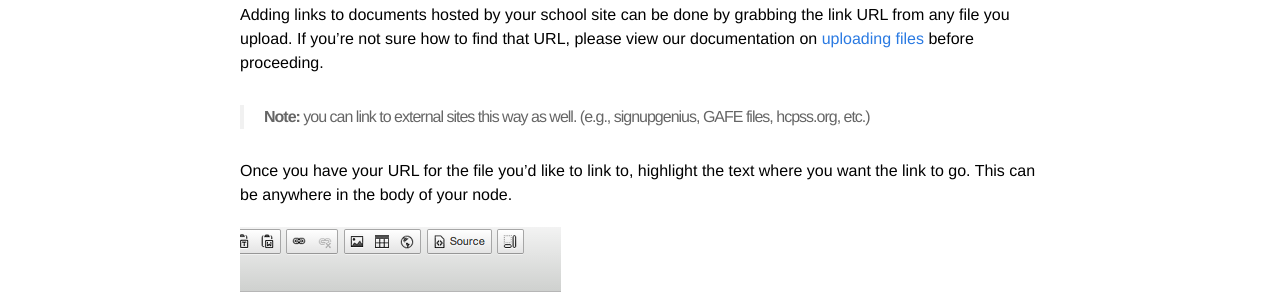
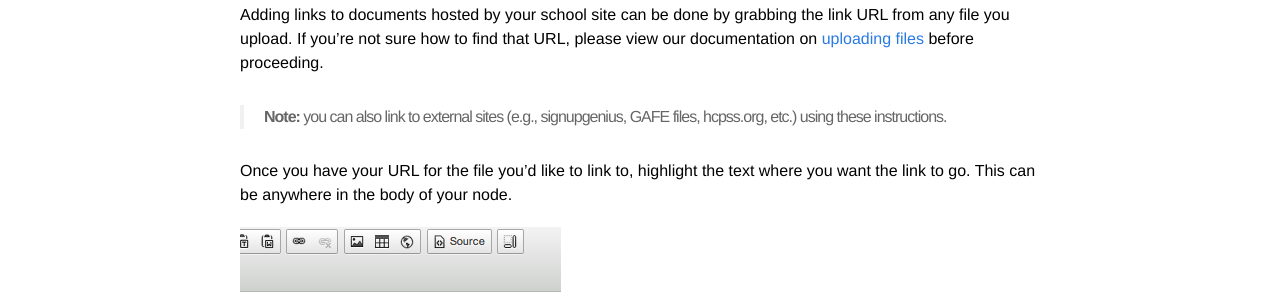
Before and after one commit to HCPSS/schoolsites-help, a Jekyll site: the page built from _posts/2014-07-15-adding-links.md, in a window 1280 px wide. Shown: the part 239-539 px from the top of the page. Built offline with Jekyll 4.4.1, drawn with Linux system fonts in a browser that asks for light colours; Markdown is read by kramdown in place of the engine named in the settings.

Commit message:
changed block quote content

```diff
--- a/_posts/2014-07-15-adding-links.md
+++ b/_posts/2014-07-15-adding-links.md
@@ -8,7 +8,7 @@ This topic covers how to add links to documents in a <strong>news message, page
 Adding links to documents hosted by your school site can be done by grabbing the link URL from any file you upload. If you're not sure how to find that URL, please view our documentation on [uploading files](/schoolsites-help/2014/07/15/uploading-files/) before proceeding.
 
 <blockquote>
-  <p><strong>Note:</strong> you can link to external sites this way as well. (e.g., signupgenius, GAFE files, hcpss.org, etc.)</p>
+  <p><strong>Note:</strong> you can also link to external sites (e.g., signupgenius, GAFE files, hcpss.org, etc.) using these instructions.</p>
 </blockquote>
 
 Once you have your URL for the file you'd like to link to, highlight the text where you want the link to go. This can be anywhere in the body of your node.
```
